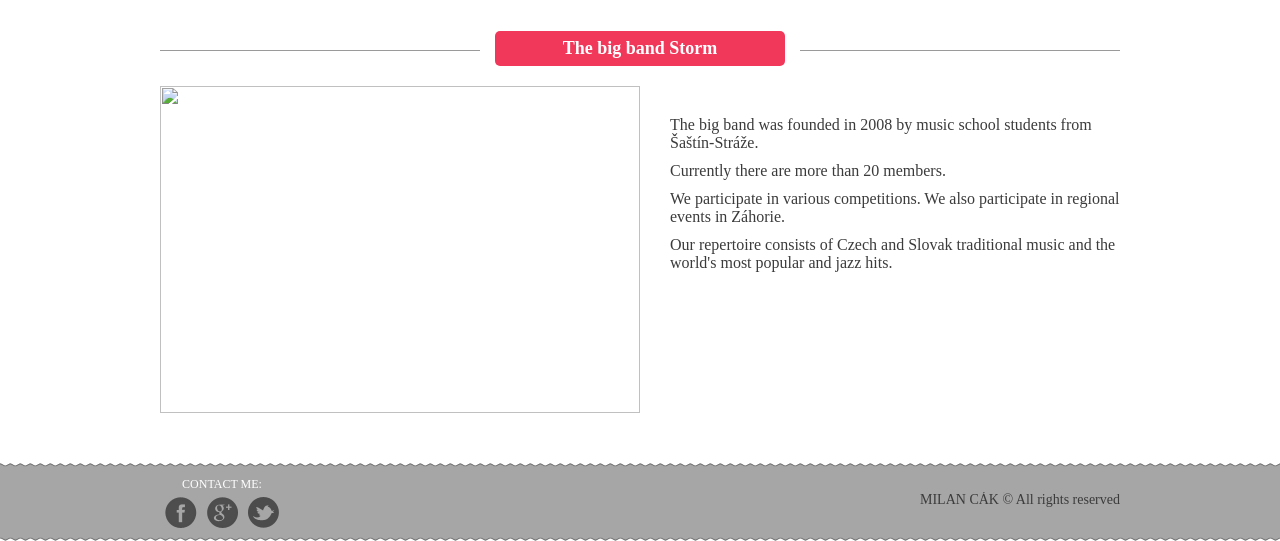
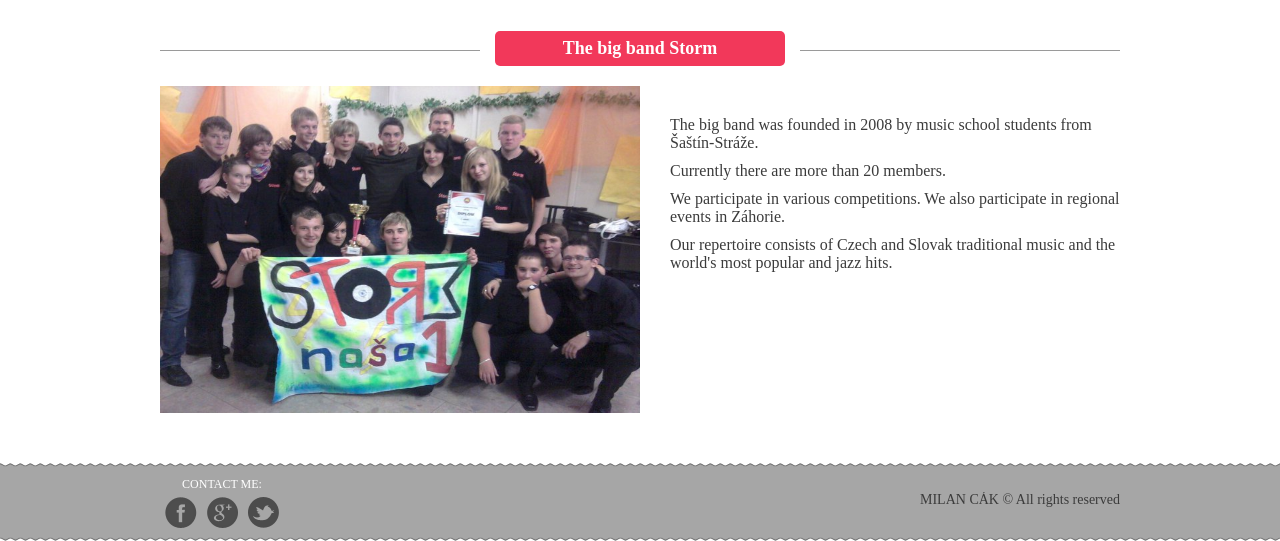
Before and after one commit to cakm/cakm.github.io, a Jekyll site: the page built from hobbies.html, in a window 1280 px wide. Shown: the part 912-1453 px from the top of the page. Built offline with Jekyll 4.4.1, drawn with Linux system fonts in a browser that asks for light colours.

Commit message:
repair .html files

```diff
--- a/contact.html
+++ b/contact.html
@@ -40,6 +40,3 @@ layout: default
 		</div>
 	</div>
 </div>
----
-layout: default
----
--- a/hobbies.html
+++ b/hobbies.html
@@ -26,7 +26,7 @@ layout: default
 	<div class="line"></div>
 	<h1 class="section_head headingBlock">The big band Storm</h1>
 	<div class="hobbies_content">
-		<img class="floatLeft" width="480" height="327" src="Gallery/Storm.jpg"></img>
+		<img class="floatLeft" width="480" height="327" src="images/Storm.jpg"></img>
 		<div class="hobbies_text floatRight">
 			<div class="textBlock">The big band was founded in 2008 by music school students from Šaštín-Stráže.</div>
 			<div class="textBlock">Currently there are more than 20 members.</div>
```
Also changed, not shown: references.html (indentation only), skills.html (indentation only).
